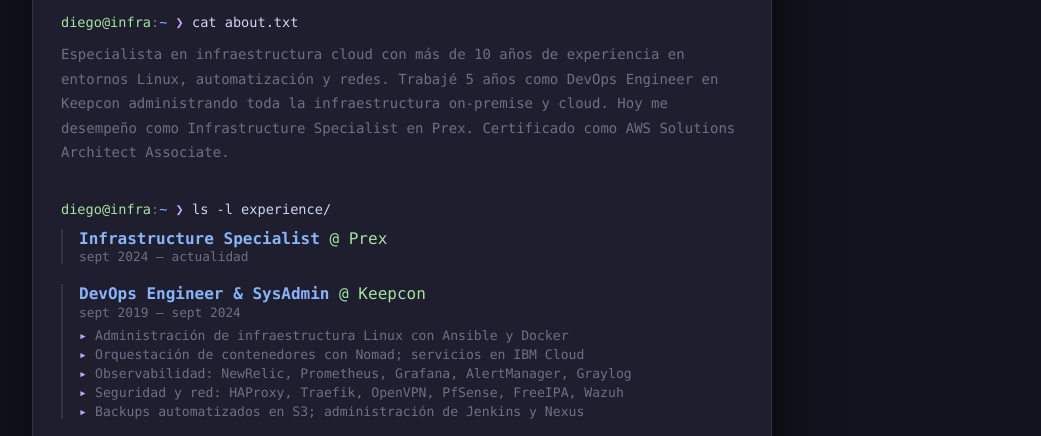
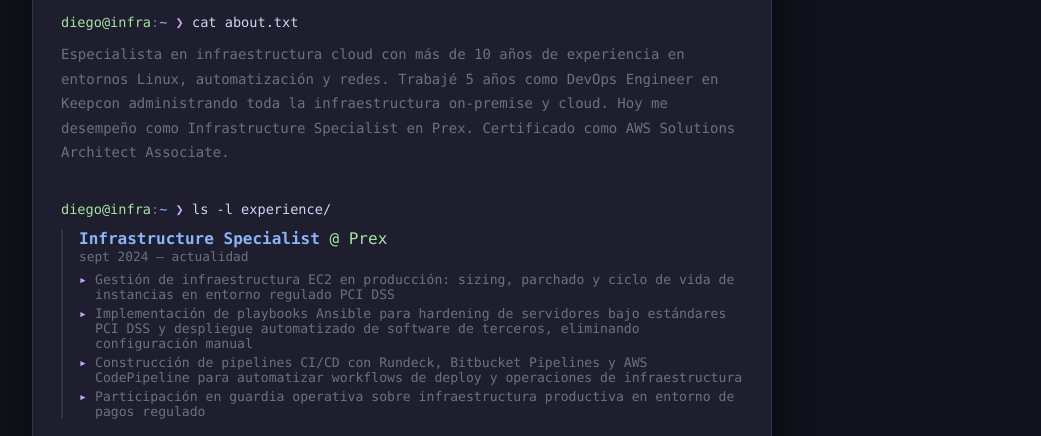
Before and after one commit to diegoba00/personal-site, a plain HTML site: page web/index.html in a window 1280 px wide. Shown: the part 229-665 px from the top of the page, without its empty margins (238-1279 px from the left). Drawn offline with Linux system fonts and the light colour scheme; no server answers.

Commit message:
content: agregar bullets experiencia Prex

```diff
--- a/web/index.html
+++ b/web/index.html
@@ -43,6 +43,12 @@
         <div class="job">
           <div><span class="job-title">Infrastructure Specialist</span> <span class="job-co">@ Prex</span></div>
           <div class="job-date">sept 2024 – actualidad</div>
+          <ul>
+            <li>Gestión de infraestructura EC2 en producción: sizing, parchado y ciclo de vida de instancias en entorno regulado PCI DSS</li>
+            <li>Implementación de playbooks Ansible para hardening de servidores bajo estándares PCI DSS y despliegue automatizado de software de terceros, eliminando configuración manual</li>
+            <li>Construcción de pipelines CI/CD con Rundeck, Bitbucket Pipelines y AWS CodePipeline para automatizar workflows de deploy y operaciones de infraestructura</li>
+            <li>Participación en guardia operativa sobre infraestructura productiva en entorno de pagos regulado</li>
+          </ul>
         </div>
 
         <div class="job">
```
